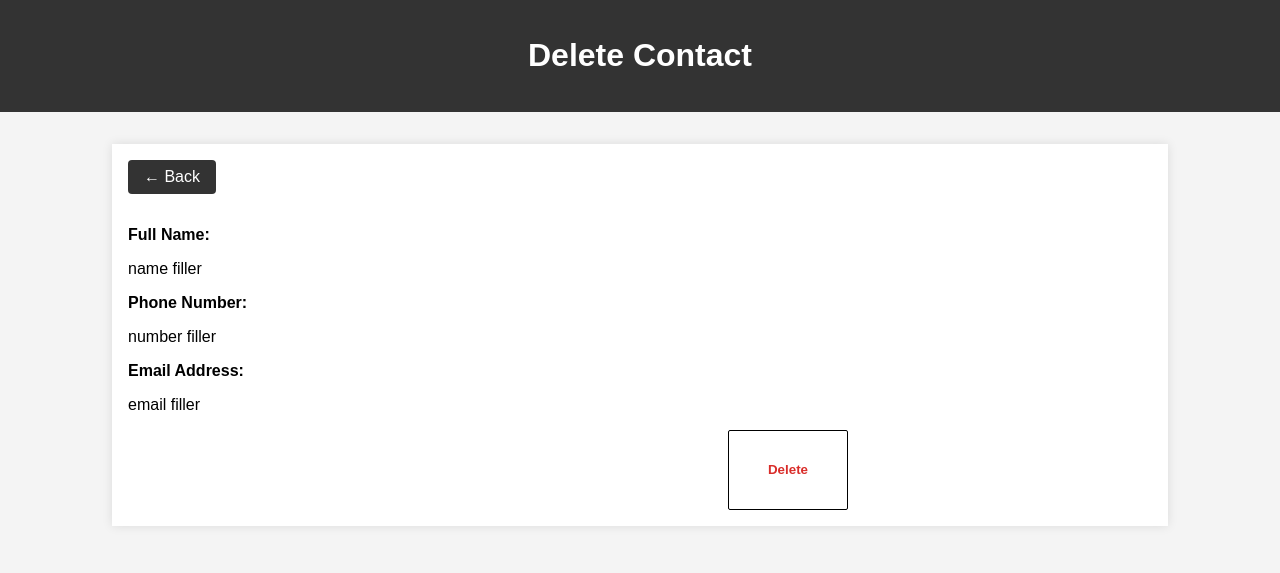
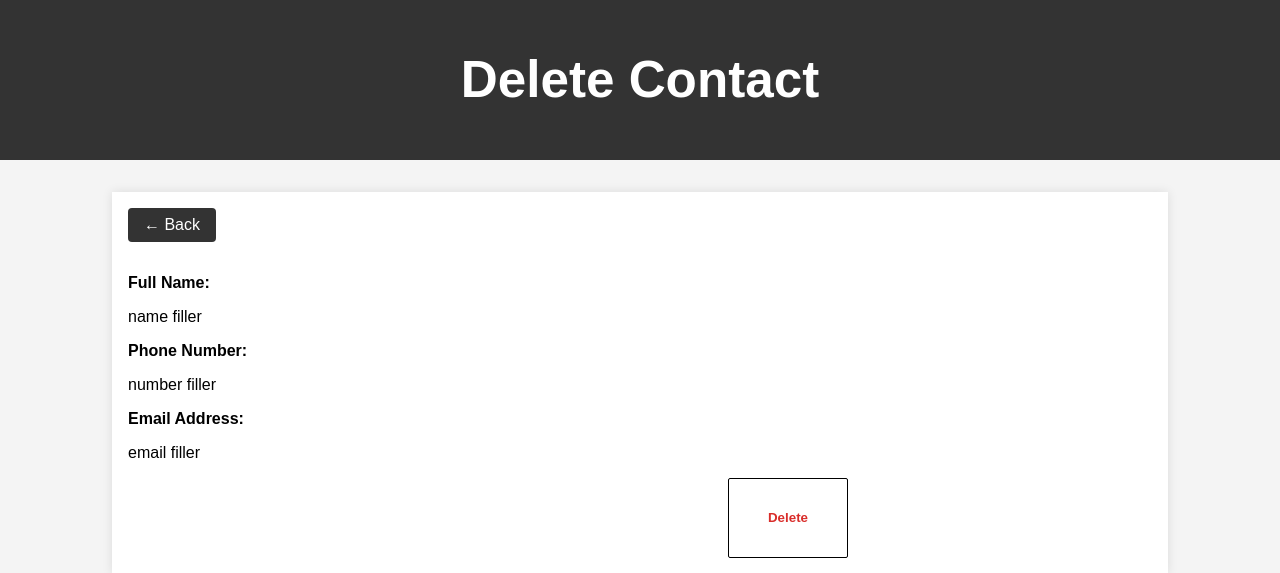
Before and after one commit to software-students-fall2023/2-web-app-exercise-team1-pt-2, a Python web app: template templates/delete_contact.html in a window 1280 px wide. Shown: the top 573 px of the page. Run offline with Jinja, Linux system fonts and the light colour scheme; the template is opened without the code that fills it, so the values that code supplies are empty.

Commit message:
standardized header css across all pages

```diff
--- a/styles/contact.css
+++ b/styles/contact.css
@@ -5,7 +5,8 @@ body {
     background-color: #f4f4f4;
 }
 
-header {
+header{
+    font-size: 2vw;
     background-color: #333;
     color: white;
     text-align: center;
--- a/styles/deletecontact.css
+++ b/styles/deletecontact.css
@@ -5,7 +5,8 @@ body {
     background-color: #f4f4f4;
 }
 
-header {
+header{
+    font-size: 2vw;
     background-color: #333;
     color: white;
     text-align: center;
```
Also changed, not shown: templates/fav_contact_list.html (+6 -6 lines).
